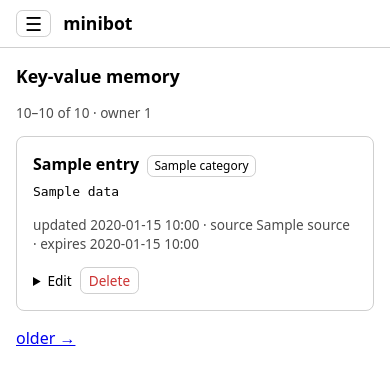
After one commit to sonic182/minibot, a Python web app: template minibot/adapters/http/templates/memory.html in a window 390 px wide. The commit adds this page. Shown: the top 385 px of the page. Run offline with Jinja, Linux system fonts and the light colour scheme; the template is opened without the code that fills it: most values are stand-ins (such as "Sample title", 1, 10 or a date in 2020).

Commit message:
feat: memory and graph pages, registered by their own extensions
Neither store is reachable from AppContainer -- both are built inside their
extension's register() and live only in the closure its tools capture -- so
these pages are registered from there with mb.add_page, not from daemon.py.
That is also what makes the gating free: with the extension switched off there
is no route and no menu entry.

/memory lists the key-value entries and can edit and delete them. Editing is a
<details> holding a textarea; deleting confirms through a native <dialog>.
Both POST to the same path and redirect, so a reload does not resubmit.
update_entry already bumped updated_at, so nothing new was needed there.

/graph lists the live edges grouped by namespace plus the nodes derived from
their endpoints. SqliteGraphStore had no public listing -- only the private
_live_edges, with no limit -- so list_edges() joins it, spanning all
namespaces by default because there is no way to enumerate them and defaulting
to "memory" would silently hide the rest.

Also: delete_entry returned bool(CursorResult), which is always true, so the
memory tool reported success for ids that never existed. It now reports
whether a row actually matched.

The layout conventions these pages exercise are written down in the
responsive-grids skill, including the two traps the edges table hit: the
mobile break-anywhere has to be undone at desktop or the auto table layout
starves every column after the first, and the mobile width:100% leaks into
desktop and dumps all the slack into the first column.

```diff
--- a/minibot/adapters/http/static/dashboard.css
+++ b/minibot/adapters/http/static/dashboard.css
@@ -31,15 +31,8 @@ body {
 }
 
 .burger {
-  font: inherit;
   font-size: 1.2rem;
   line-height: 1;
-  padding: 0.2rem var(--gap-sm);
-  cursor: pointer;
-  color: inherit;
-  background: none;
-  border: 1px solid var(--border);
-  border-radius: var(--radius-sm);
 }
 
 .sidebar {
@@ -101,7 +94,9 @@ h2 {
 /* min-width:0 on every box that holds text: a grid/flex item defaults to min-width:auto, which
    refuses to shrink below its content, and one long unbreakable token then widens the whole page. */
 .panel,
-.status-card {
+.status-card,
+.message,
+.entry {
   min-width: 0;
   border: 1px solid var(--border);
   border-radius: var(--radius);
@@ -191,7 +179,8 @@ ul {
   margin-top: 0;
 }
 
-.messages {
+.messages,
+.entries {
   list-style: none;
   margin: 0;
   padding: 0;
@@ -199,7 +188,59 @@ ul {
   gap: var(--gap);
 }
 
-.message-head {
+/* Chips, not a grid: node names vary wildly in length, and fixed tracks either overflow their
+   cell or blow out the page width on a phone. */
+.nodes {
+  list-style: none;
+  margin: 0;
+  padding: 0;
+  display: flex;
+  flex-wrap: wrap;
+  gap: 0.35rem;
+}
+
+.nodes li {
+  padding: 0.15rem var(--gap-sm);
+  font-size: 0.85rem;
+  border: 1px solid var(--border);
+  border-radius: var(--radius-sm);
+  overflow-wrap: anywhere;
+}
+
+/* Mobile-first responsive table: one stacked card per edge, real columns from 640px up. */
+.edges,
+.edges tbody,
+.edges tr,
+.edges td {
+  display: block;
+  width: 100%;
+}
+
+.edges thead {
+  display: none;
+}
+
+.edges tr {
+  padding: var(--gap-sm);
+  margin-bottom: var(--gap-sm);
+  border: 1px solid var(--border);
+  border-radius: var(--radius);
+}
+
+.edges td {
+  padding: 0.15rem 0;
+  border: none;
+  overflow-wrap: anywhere;
+}
+
+.edges td::before {
+  content: attr(data-label) ": ";
+  opacity: 0.6;
+  font-size: 0.8rem;
+}
+
+.message-head,
+.entry-head {
   display: flex;
   flex-wrap: wrap;
   align-items: baseline;
@@ -208,16 +249,110 @@ ul {
   min-width: 0;
 }
 
+.entry-head strong {
+  overflow-wrap: anywhere;
+}
+
 .message .role {
   font-weight: bold;
   text-transform: uppercase;
   font-size: 0.8rem;
 }
 
-.message pre {
+.message pre,
+.entry pre {
   margin: 0;
   white-space: pre-wrap;
   overflow-wrap: anywhere;
+}
+
+.tag {
+  font-size: 0.75rem;
+  padding: 0.1rem 0.4rem;
+  border: 1px solid var(--border);
+  border-radius: var(--radius-sm);
+}
+
+.pager {
+  display: flex;
+  gap: var(--gap);
+}
+
+.entry-actions {
+  display: flex;
+  flex-wrap: wrap;
+  align-items: center;
+  gap: var(--gap-sm);
+  margin-top: var(--gap-sm);
+}
+
+/* Closed, the disclosure sits beside Delete; open, it takes the whole row so the textarea gets the
+   card's full width instead of a flex share of it. */
+.entry-actions details[open] {
+  flex: 1 1 100%;
+}
+
+/* While editing, drop the read-only copy above: the same text twice is what made this confusing. */
+.entry:has(.entry-actions details[open]) > pre {
+  display: none;
+}
+
+.entry-actions summary {
+  width: max-content;
+  cursor: pointer;
+  font-size: 0.85rem;
+}
+
+.entry-actions textarea {
+  display: block;
+  width: 100%;
+  /* Grows with its content where supported; `rows` is the fallback everywhere else. */
+  field-sizing: content;
+  min-height: 6rem;
+  max-height: 60vh;
+  margin: var(--gap-sm) 0;
+  font: inherit;
+  color: inherit;
+  background: none;
+  border: 1px solid var(--border);
+  border-radius: var(--radius-sm);
+  padding: var(--gap-sm);
+  resize: vertical;
+}
+
+button {
+  font: inherit;
+  font-size: 0.85rem;
+  padding: 0.2rem var(--gap-sm);
+  cursor: pointer;
+  color: inherit;
+  background: none;
+  border: 1px solid var(--border);
+  border-radius: var(--radius-sm);
+}
+
+button.danger {
+  color: #c33;
+}
+
+dialog {
+  max-width: min(24rem, calc(100vw - 2 * var(--gap)));
+  color: inherit;
+  background: Canvas;
+  border: 1px solid var(--border);
+  border-radius: var(--radius);
+  padding: var(--gap);
+}
+
+dialog::backdrop {
+  background: #0008;
+}
+
+.dialog-actions {
+  display: flex;
+  justify-content: flex-end;
+  gap: var(--gap-sm);
+  margin-bottom: 0;
 }
 
 @media (min-width: 640px) {
--- a/minibot/adapters/http/templates/base.html
+++ b/minibot/adapters/http/templates/base.html
@@ -29,5 +29,6 @@
       {% block content %}{% endblock %}
     </main>
   </div>
+  {% block scripts %}{% endblock %}
 </body>
 </html>
--- /dev/null
+++ b/minibot/adapters/http/templates/memory.html
@@ -0,0 +1,76 @@
+{% extends "base.html" %}
+
+{% block title %}minibot memory{% endblock %}
+
+{% block content %}
+<section>
+  <h2>Key-value memory</h2>
+  {% if entries %}
+  <p class="muted">{{ offset + 1 }}&ndash;{{ offset + entries | length }} of {{ total }} &middot; owner {{ owner_id }}</p>
+  <ul class="entries">
+    {% for entry in entries %}
+    <li class="entry">
+      <div class="entry-head">
+        <strong>{{ entry.title }}</strong>
+        {% if entry.category %}<span class="tag">{{ entry.category }}</span>{% endif %}
+      </div>
+      <pre>{{ entry.data }}</pre>
+      <p class="muted">
+        updated {{ entry.updated_at.strftime("%Y-%m-%d %H:%M") }}
+        {%- if entry.source %} &middot; source {{ entry.source }}{% endif %}
+        {%- if entry.expires_at %} &middot; expires {{ entry.expires_at.strftime("%Y-%m-%d %H:%M") }}{% endif %}
+      </p>
+      <div class="entry-actions">
+        <details>
+          <summary>Edit</summary>
+          <form method="post" action="/memory?offset={{ offset }}">
+            <input type="hidden" name="action" value="update">
+            <input type="hidden" name="id" value="{{ entry.id }}">
+            <textarea name="data" rows="5" required>{{ entry.data }}</textarea>
+            <button type="submit">Save</button>
+          </form>
+        </details>
+        <button type="button" class="danger" data-delete="{{ entry.id }}" data-delete-title="{{ entry.title }}">
+          Delete
+        </button>
+      </div>
+    </li>
+    {% endfor %}
+  </ul>
+  <p class="pager">
+    {% if offset > 0 %}<a href="/memory?offset={{ previous_offset }}">&larr; newer</a>{% endif %}
+    {% if next_offset is not none %}<a href="/memory?offset={{ next_offset }}">older &rarr;</a>{% endif %}
+  </p>
+
+  <dialog id="confirm-delete">
+    <form method="post" action="/memory?offset={{ offset }}">
+      <input type="hidden" name="action" value="delete">
+      <input type="hidden" name="id" data-confirm-id>
+      <p>Delete <strong data-confirm-title></strong>? This cannot be undone.</p>
+      <p class="dialog-actions">
+        <button type="button" data-confirm-cancel>Cancel</button>
+        <button type="submit" class="danger">Delete</button>
+      </p>
+    </form>
+  </dialog>
+  {% else %}
+  <p>nothing stored yet</p>
+  {% endif %}
+</section>
+{% endblock %}
+
+{% block scripts %}
+{% if entries %}
+<script>
+  const dialog = document.getElementById("confirm-delete");
+  for (const button of document.querySelectorAll("[data-delete]")) {
+    button.addEventListener("click", () => {
+      dialog.querySelector("[data-confirm-id]").value = button.dataset.delete;
+      dialog.querySelector("[data-confirm-title]").textContent = button.dataset.deleteTitle;
+      dialog.showModal();
+    });
+  }
+  dialog.querySelector("[data-confirm-cancel]").addEventListener("click", () => dialog.close());
+</script>
+{% endif %}
+{% endblock %}
--- a/minibot/adapters/memory/kv_sqlalchemy.py
+++ b/minibot/adapters/memory/kv_sqlalchemy.py
@@ -191,7 +191,7 @@ class SQLAlchemyKeyValueMemory(KeyValueMemory):
             stmt = delete(KVEntry).where(KVEntry.owner_id == owner_id, KVEntry.id == entry_id)
             result = await session.execute(stmt)
             await session.commit()
-            return bool(result)
+            return result.rowcount > 0
 
     async def search_entries(
         self,
```
Also changed, not shown: other parts of minibot/adapters/http/static/dashboard.css (+39 -7 lines), minibot/adapters/graph/sqlite.py (+18 -0 lines), minibot/adapters/http/templates/graph.html (added, +40 -0 lines), minibot/extensions/tools/graph.py (+20 -0 lines), minibot/extensions/tools/memory.py (+49 -0 lines), tests/test_memory_page.py (added, +99 -0 lines), .agents/skills/responsive-grids/SKILL.md (added).
